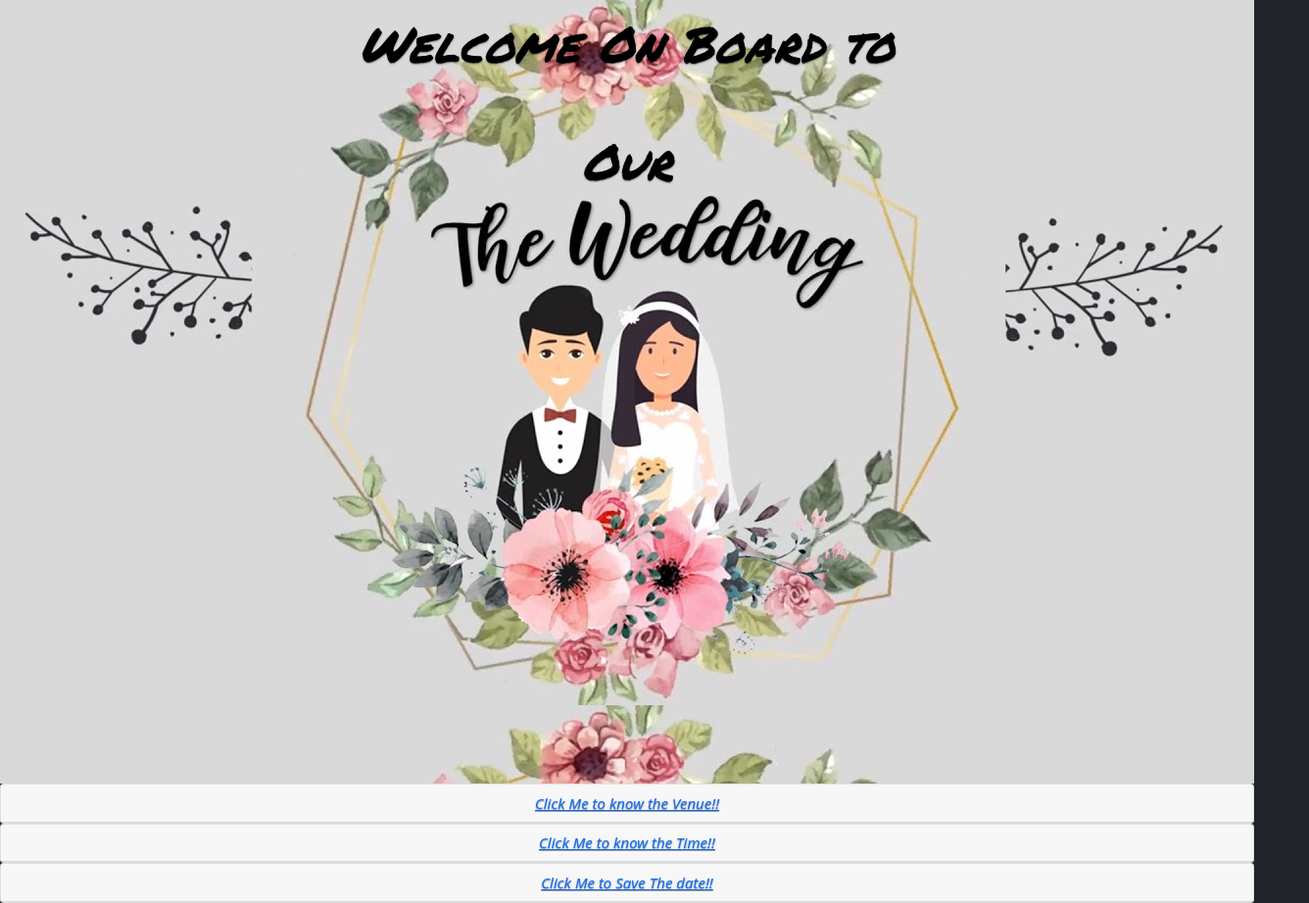
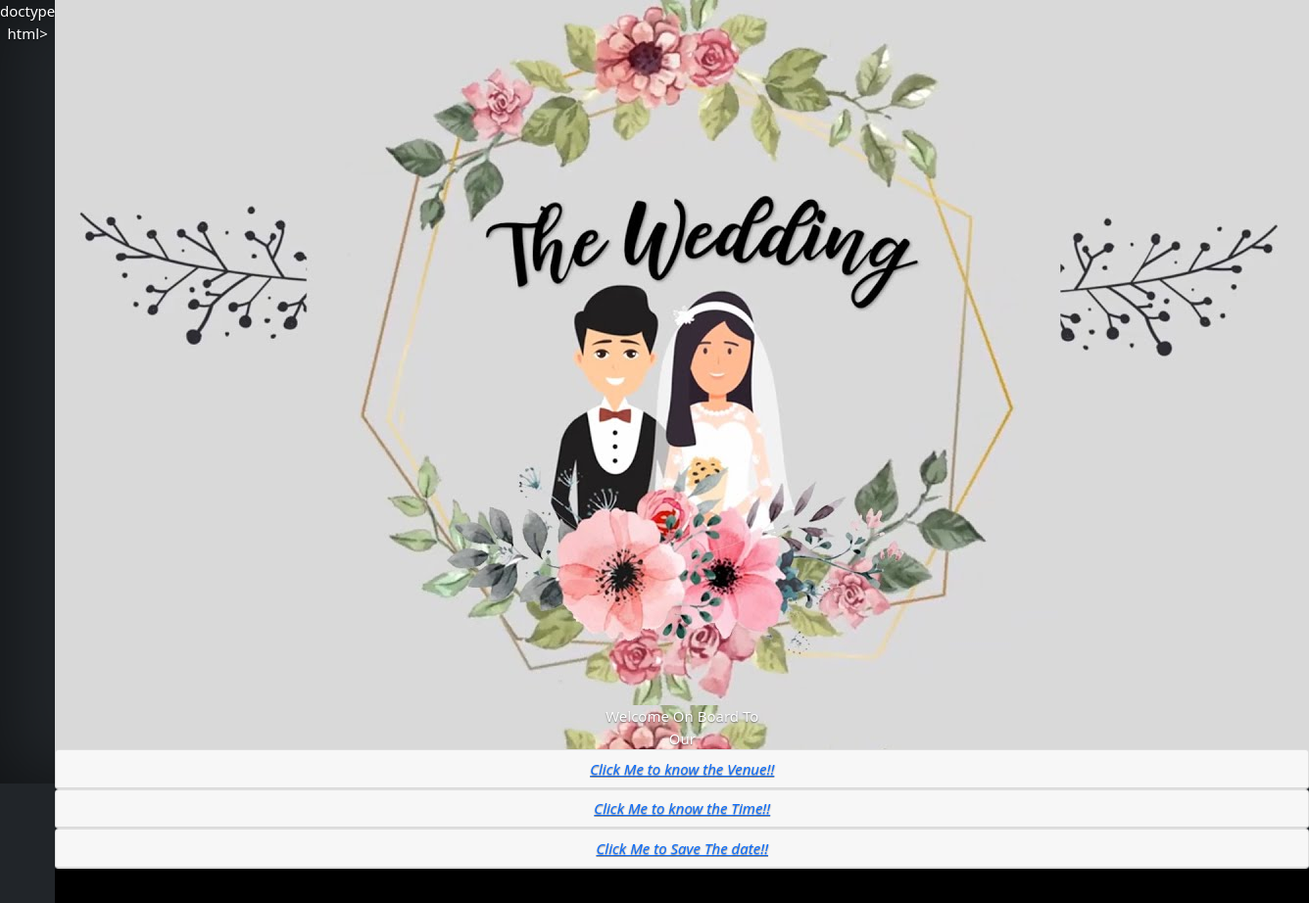
Before and after one commit to sabarishkrishna/invite, a plain HTML site: page cover/index.html in a window 1280 px wide. Shown: the top 922 px of the page at 98% size, 1336 px wide, since content can reach past the window. Drawn offline with nearby package versions, Linux system fonts and the light colour scheme.

Commit message:
Update index.html

```diff
--- a/cover/index.html
+++ b/cover/index.html
@@ -1,4 +1,4 @@
-<!doctype html>
+doctype html>
 <html lang="en" class="h-100">
   <head>
     <meta charset="utf-8">
@@ -9,6 +9,8 @@
     <title>Invitation</title>
     <link rel="icon" href="favicon.ico">
     <link rel="stylesheet" href="https://www.w3schools.com/w3css/4/w3.css">
+    <link rel="preconnect" href="https://fonts.gstatic.com">
+    <link href="https://fonts.googleapis.com/css2?family=Permanent+Marker&display=swap" rel="stylesheet">
     <link href="https://fonts.googleapis.com/css?family=Merriweather|Montserrat|Sacramento" rel="stylesheet">
 
     <link rel="canonical" href="https://getbootstrap.com/docs/5.0/examples/cover/">
@@ -44,18 +46,16 @@
     <link href="cover.css" rel="stylesheet">
   </head>
   <div class="pic">
+    <img src="invite.jpg" alt="Invite-image" class="responsive">
+    <div class="centered">Welcome On Board To<br> Our</div>
+
     <link rel="preconnect" href="https://fonts.gstatic.com">
 <link href="https://fonts.googleapis.com/css2?family=Permanent+Marker&display=swap" rel="stylesheet">
   <body class="d-flex h-100 text-center text-white bg-dark">
     <script src="https://cdn.jsdelivr.net/npm/@popperjs/core@2.5.4/dist/umd/popper.min.js" integrity="sha384-q2kxQ16AaE6UbzuKqyBE9/u/KzioAlnx2maXQHiDX9d4/zp8Ok3f+M7DPm+Ib6IU" crossorigin="anonymous"></script>
 <script src="https://cdn.jsdelivr.net/npm/bootstrap@5.0.0-beta1/dist/js/bootstrap.min.js" integrity="sha384-pQQkAEnwaBkjpqZ8RU1fF1AKtTcHJwFl3pblpTlHXybJjHpMYo79HY3hIi4NKxyj" crossorigin="anonymous"></script>
 
-<div class="cover-container d-flex w-100 h-100 p-3 mx-auto flex-column">
-  <header class="mb-auto">
-      <h3 class="font-italic" class="col">Welcome On Board to<br><br> Our</h3>
 
-  </header>
-</div>
 <div id="accordion">
 
   <div class="card">
```
